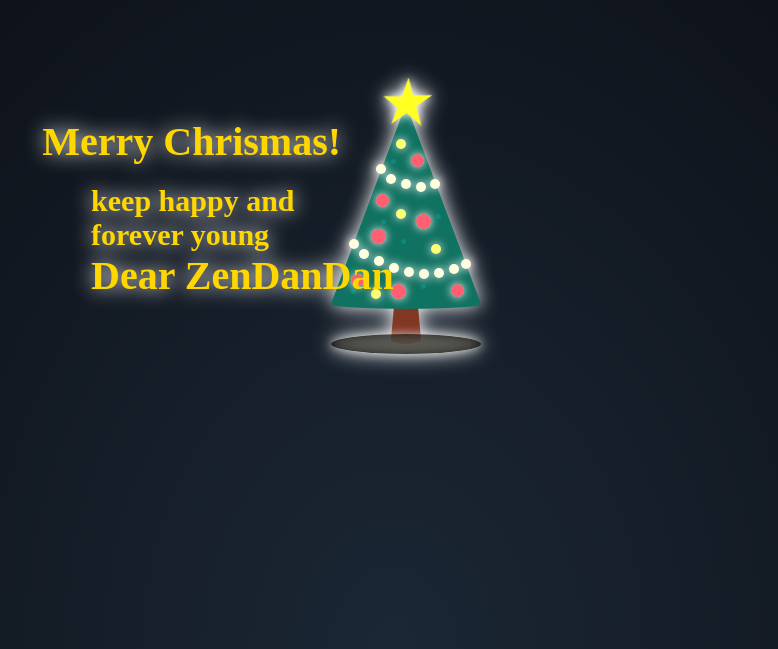
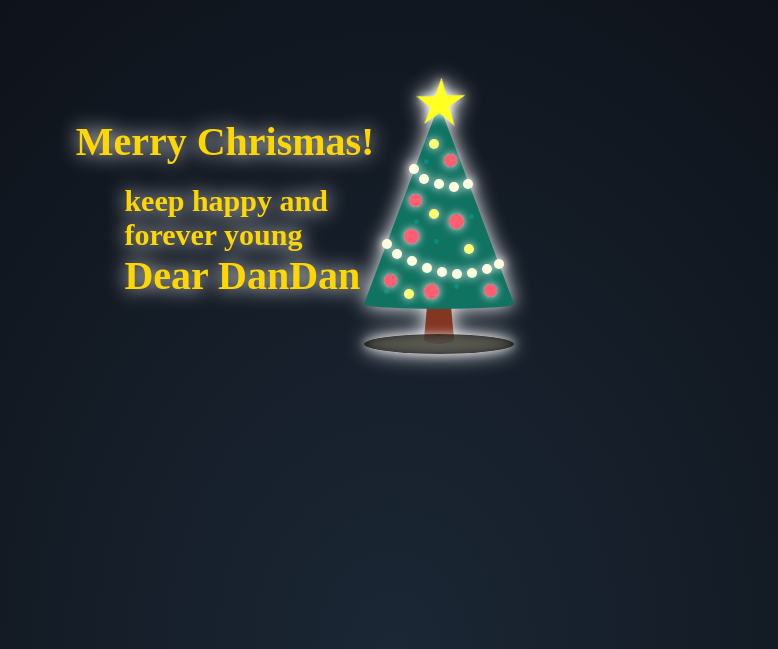
Before and after one commit to herringspange/DanDan, a plain HTML site: page index.html in a window 1280 px wide. Shown: the part 167-816 px from the top of the page, without its empty margins (247-1025 px from the left). Drawn offline with Linux system fonts and the light colour scheme.

Commit message:
Update index.html

```diff
--- a/index.html
+++ b/index.html
@@ -23,7 +23,7 @@
 </div>
     <div class="words">keep happy and</div>
     <div class="words">forever young</div>
-<div class="name"> Dear ZenDanDan
+<div class="name"> Dear DanDan
 <!-- partial -->
 
 </body>
```
